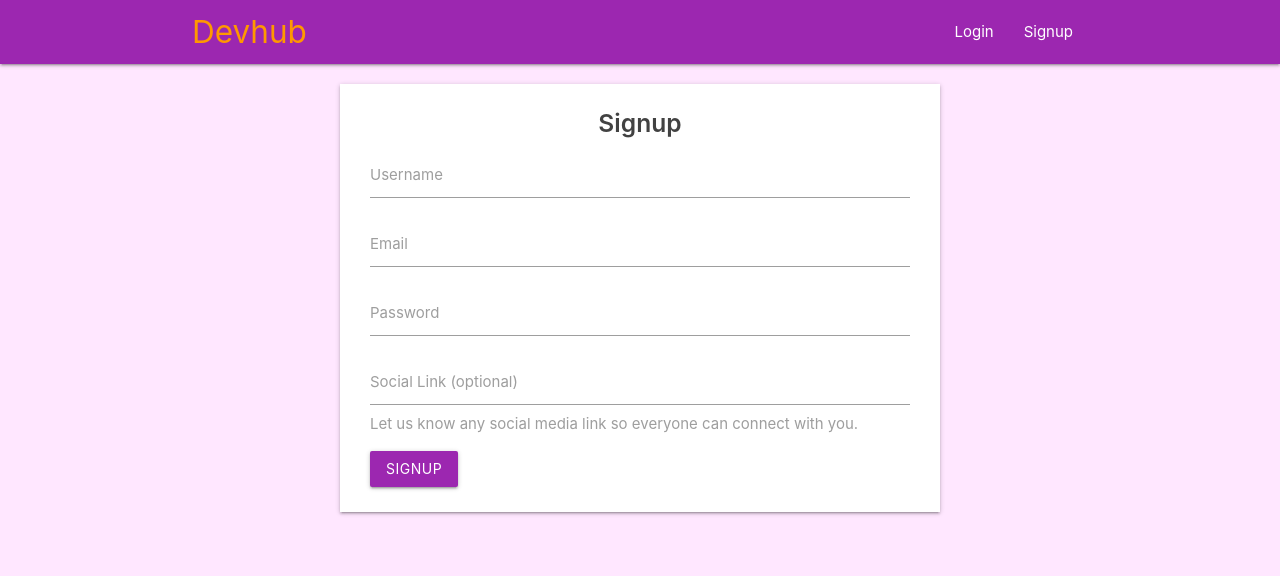
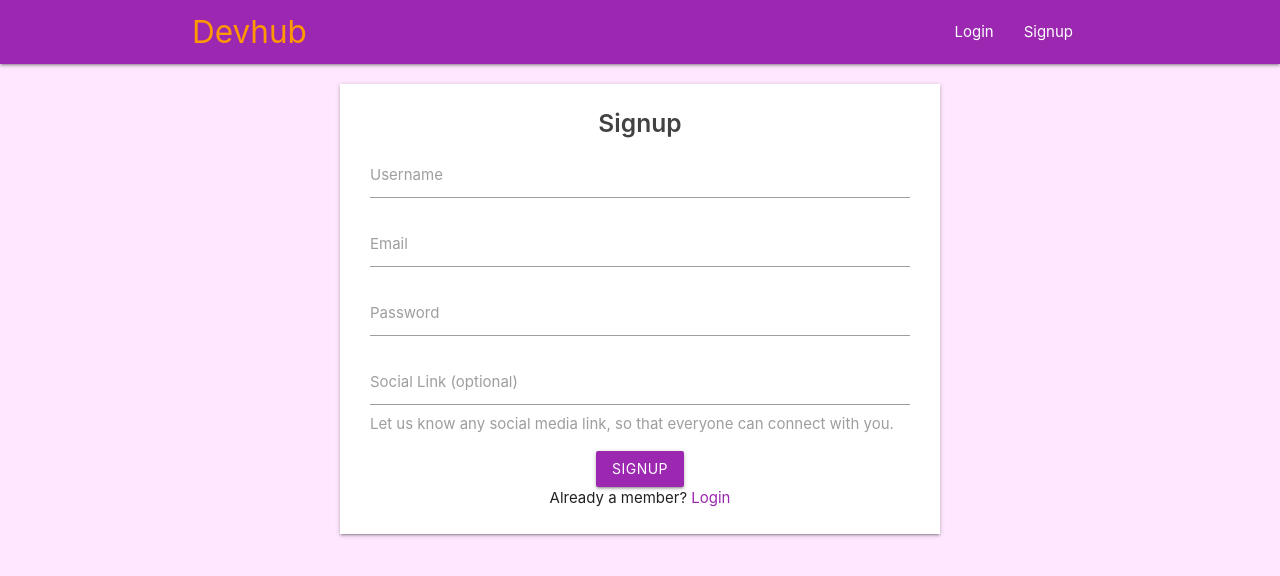
Before and after one commit to Abhijeetrkushwaha/Devhub, a React (Create React App) app: page /signup in a window 1280 px wide. Shown: the top 576 px of the page. Built offline with nearby package versions, Linux system fonts and the light colour scheme; no server answers.

Commit message:
added dummy text

```diff
--- a/src/App.js
+++ b/src/App.js
@@ -39,7 +39,7 @@ function App() {
     }
   }, [user]);
 
-// console.log(user && user.uid);
+console.log(user  );
   return (
     <BrowserRouter>
        {
@@ -50,8 +50,10 @@ function App() {
             {/* <Route exact path='/' user={date} component={Dashboard} /> */}
             <Route exact path='/' render=
             { (props) => <Dashboard {...props} user={user} />} />
-            <Route path='/login' component={Login} />
-            <Route path='/signup' component={Signup} />
+            <Route path='/login' render=
+            { (props) => <Login {...props} user={user} />} />
+            <Route path='/signup' render=
+            { (props) => <Signup {...props} user={user} />} />
             <Route path='/create' component={CreateProject} />
             <Route path='/profile' component={Profile} />
             <Route path='/chat' component={Chat} />
--- a/src/components/Login.js
+++ b/src/components/Login.js
@@ -1,21 +1,48 @@
-import React from 'react'
+import React, { useState } from 'react';
+import { auth } from '../firebase'
 
-function Login() {
+function Login(props) {
+    const { user } = props;
+    // console.log(user);
+    const [email, setEmail] = useState('');
+    const [password, setPassword] = useState('');
+    const [waitSignal, setWaitSignal] = useState('');
+
+    // if(user){
+
+    // }
+
+
+    const signIn = (e) => {
+        e.preventDefault()
+        setWaitSignal('just a second....')
+        auth.signInWithEmailAndPassword(email, password)
+        .then(() => {
+          setEmail('')
+          setPassword('')
+          setWaitSignal('')
+          props.history.push('/')
+        })
+        .catch((err) => {
+          setWaitSignal(err.message)
+        })
+      }
 
     return (
         <div className="container">
-            <form onSubmit={() =>  {}} className="white form z-depth-1">
+            <form onSubmit={signIn} className="white form z-depth-1">
                 <h5 className="grey-text text-darken-3 center">
                     Login
                 </h5>
                 <div className="input-field">
                     <label htmlFor="email">Email</label>
-                    <input type="email" id="email" onChange={() => {}}/>
+                    <input type="email" id="email" value={email} onChange={(e) => setEmail(e.target.value)}/>
                 </div>
                 <div className="input-field">
                     <label htmlFor="password">Password</label>
-                    <input type="password" id="password" onChange={() => {}}/>
+                    <input type="password" id="password" value={password} onChange={(e) => setPassword(e.target.value)}/>
                 </div>
+                <p className="red-text">{waitSignal}</p>
                 <div className="input-field">
                     <button className="btn purple">Login</button>
                 </div>
--- a/src/components/Signup.js
+++ b/src/components/Signup.js
@@ -1,38 +1,48 @@
 import React, { useState } from 'react';
 import { auth } from '../firebase';
+import { Link, Redirect } from 'react-router-dom'
 
 function Signup(props) {
     // console.log(props);
+    const { user } = props
     const [password, setPassword] = useState('');
     const [email, setEmail] = useState('');
     const [username, setUsername] = useState('');
+    const [link, setLink] = useState('');
     const [waitSignal, setWaitSignal] = useState('');
 
     const signUp = (e) => {
         // console.log(props.history);
         e.preventDefault()
-          setWaitSignal('just a second....')
+          if(username.trim().length > 0 && link.trim().length > 0 ) {
+            setWaitSignal('just a second....')
             auth.createUserWithEmailAndPassword(email, password)
           .then((authUser) => {
             setEmail('')
             setPassword('')
             setUsername('')
             setWaitSignal('')
+            setLink('')
             return (
                 authUser.user.updateProfile({
                     displayName: username,
+                    photoURL: link,
                   })
             )
           }).then(() => props.history.push('/'))
           .catch((err) => {
             setWaitSignal(err.message)
           })
+          } else {
+              setWaitSignal("username or link field is empty")
+          }
 
       }
 
-    return (
+
+      const userIsLogin = user ?   <Redirect to="/" /> : (
         <div className="container">
-            <form onSubmit={() =>  {}} className="white form z-depth-1">
+            <form onSubmit={signUp} className="white form z-depth-1">
                 <h5 className="grey-text text-darken-3 center">
                     Signup
                 </h5>
@@ -50,16 +60,22 @@ function Signup(props) {
                 </div>
                 <div className="input-field">
                     <label htmlFor="social-link">Social Link (optional)</label>
-                    <input type="text" id="social-link" onChange={() => {}}/>
-                    <p className="grey-text">Let us know any social media link so everyone can connect with you.</p>
+                    <input type="text" id="social-link" value={link} onChange={(e) => setLink(e.target.value)}/>
+                    <p className="grey-text">Let us know any social media link, so that everyone can connect with you.</p>
                 </div>
                 <div className="center">
                 <p className="red-text">{waitSignal}</p>
                 </div>
-                <div className="input-field">
-                    <button className="btn purple" onClick={signUp}>Signup</button>
+                <div className="input-field center">
+                    <button className="btn purple">Signup</button>
+                    <p className="center">Already a member? <span><Link to="/login" className="purple-text">Login</Link></span></p>
                 </div>
             </form>
+        </div>
+    )
+    return (
+        <div>
+            { userIsLogin }
         </div>
     )
 }
```
